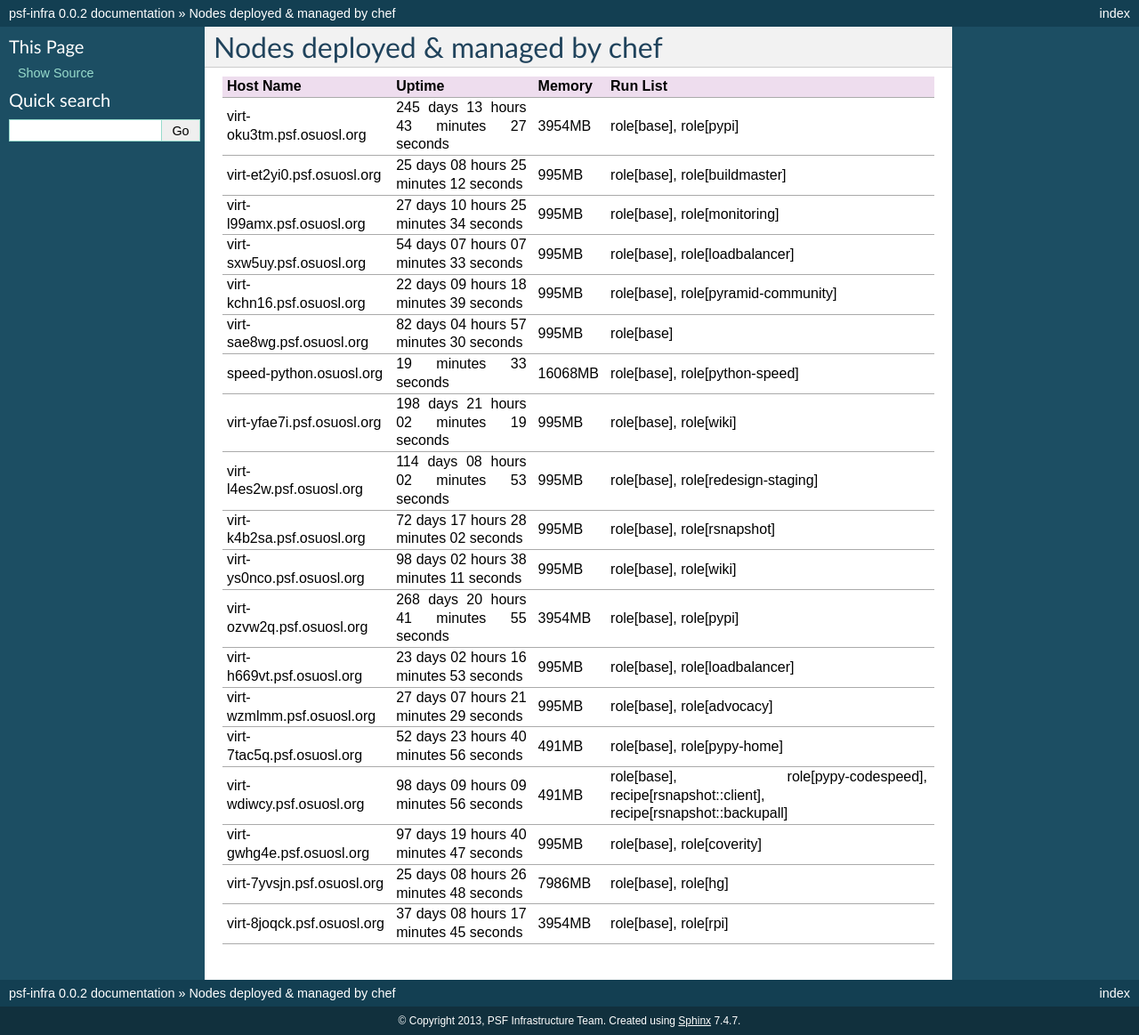
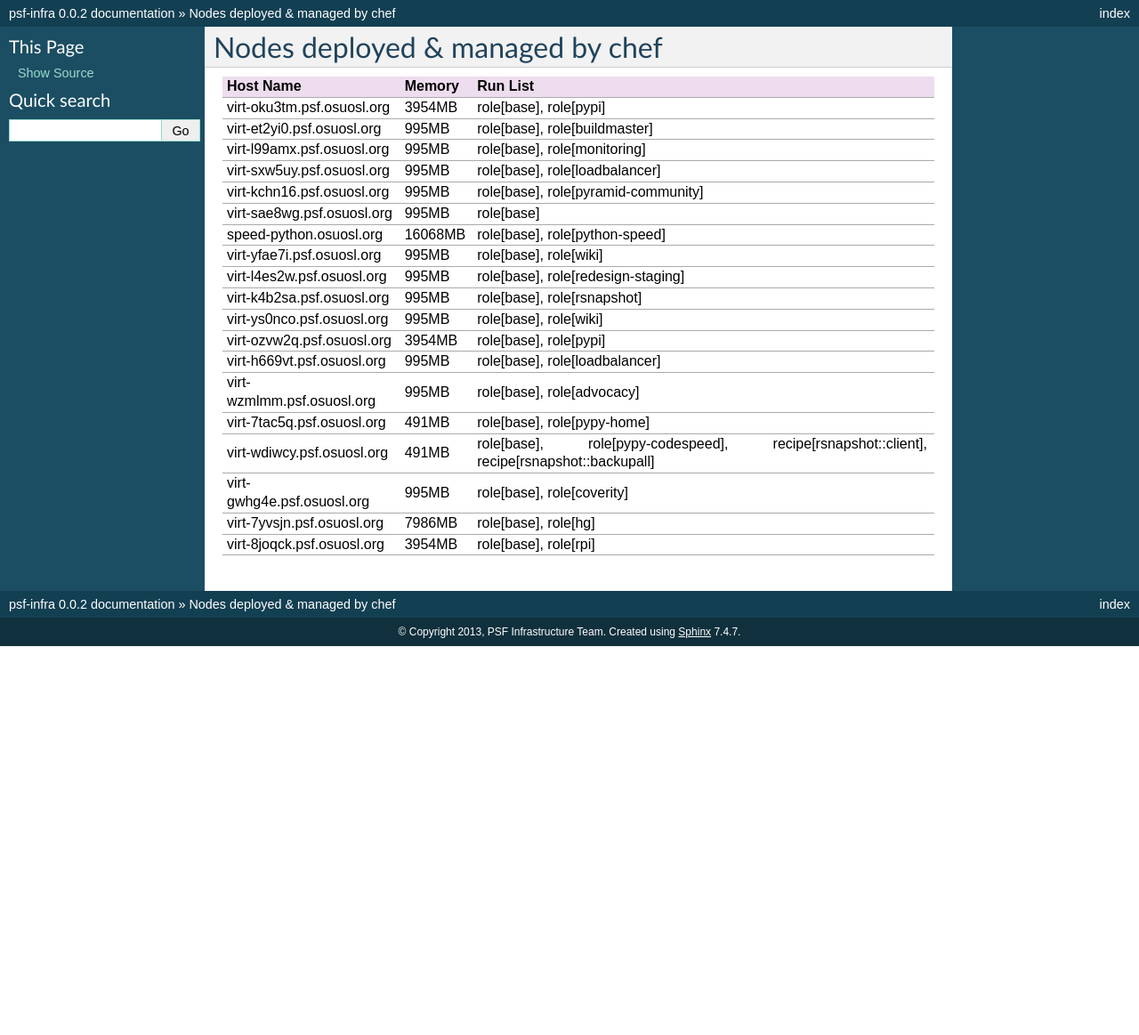
Before and after one commit to python/psf-chef, a Sphinx documentation site: the page built from doc/nodes.rst, in a window 1280 px wide. Shown: the whole page at 89% size. Built offline with Sphinx 7.4.7, drawn with Linux system fonts in a browser that asks for light colours; after the commit the page ends 900 px from its top, so only the background shows below that.

Commit message:
Update node docs. Adjust .gitignore for .out

```diff
--- a/doc/nodes.rst
+++ b/doc/nodes.rst
@@ -1,44 +1,44 @@
 Nodes deployed & managed by chef
 ================================
 
-+------------------------------+-------------------------------------------+---------+-------------------------------------------------------------------------------------------+
-| Host Name                    | Uptime                                    | Memory  | Run List                                                                                  |
-+==============================+===========================================+=========+===========================================================================================+
-| virt-oku3tm.psf.osuosl.org   | 245 days 13 hours 43 minutes 27 seconds   | 3954MB  | role[base], role[pypi]                                                                    |
-+------------------------------+-------------------------------------------+---------+-------------------------------------------------------------------------------------------+
-| virt-et2yi0.psf.osuosl.org   | 25 days 08 hours 25 minutes 12 seconds    | 995MB   | role[base], role[buildmaster]                                                             |
-+------------------------------+-------------------------------------------+---------+-------------------------------------------------------------------------------------------+
-| virt-l99amx.psf.osuosl.org   | 27 days 10 hours 25 minutes 34 seconds    | 995MB   | role[base], role[monitoring]                                                              |
-+------------------------------+-------------------------------------------+---------+-------------------------------------------------------------------------------------------+
-| virt-sxw5uy.psf.osuosl.org   | 54 days 07 hours 07 minutes 33 seconds    | 995MB   | role[base], role[loadbalancer]                                                            |
-+------------------------------+-------------------------------------------+---------+-------------------------------------------------------------------------------------------+
-| virt-kchn16.psf.osuosl.org   | 22 days 09 hours 18 minutes 39 seconds    | 995MB   | role[base], role[pyramid-community]                                                       |
-+------------------------------+-------------------------------------------+---------+-------------------------------------------------------------------------------------------+
-| virt-sae8wg.psf.osuosl.org   | 82 days 04 hours 57 minutes 30 seconds    | 995MB   | role[base]                                                                                |
-+------------------------------+-------------------------------------------+---------+-------------------------------------------------------------------------------------------+
-| speed-python.osuosl.org      | 19 minutes 33 seconds                     | 16068MB | role[base], role[python-speed]                                                            |
-+------------------------------+-------------------------------------------+---------+-------------------------------------------------------------------------------------------+
-| virt-yfae7i.psf.osuosl.org   | 198 days 21 hours 02 minutes 19 seconds   | 995MB   | role[base], role[wiki]                                                                    |
-+------------------------------+-------------------------------------------+---------+-------------------------------------------------------------------------------------------+
-| virt-l4es2w.psf.osuosl.org   | 114 days 08 hours 02 minutes 53 seconds   | 995MB   | role[base], role[redesign-staging]                                                        |
-+------------------------------+-------------------------------------------+---------+-------------------------------------------------------------------------------------------+
-| virt-k4b2sa.psf.osuosl.org   | 72 days 17 hours 28 minutes 02 seconds    | 995MB   | role[base], role[rsnapshot]                                                               |
-+------------------------------+-------------------------------------------+---------+-------------------------------------------------------------------------------------------+
-| virt-ys0nco.psf.osuosl.org   | 98 days 02 hours 38 minutes 11 seconds    | 995MB   | role[base], role[wiki]                                                                    |
-+------------------------------+-------------------------------------------+---------+-------------------------------------------------------------------------------------------+
-| virt-ozvw2q.psf.osuosl.org   | 268 days 20 hours 41 minutes 55 seconds   | 3954MB  | role[base], role[pypi]                                                                    |
-+------------------------------+-------------------------------------------+---------+-------------------------------------------------------------------------------------------+
-| virt-h669vt.psf.osuosl.org   | 23 days 02 hours 16 minutes 53 seconds    | 995MB   | role[base], role[loadbalancer]                                                            |
-+------------------------------+-------------------------------------------+---------+-------------------------------------------------------------------------------------------+
-| virt-wzmlmm.psf.osuosl.org   | 27 days 07 hours 21 minutes 29 seconds    | 995MB   | role[base], role[advocacy]                                                                |
-+------------------------------+-------------------------------------------+---------+-------------------------------------------------------------------------------------------+
-| virt-7tac5q.psf.osuosl.org   | 52 days 23 hours 40 minutes 56 seconds    | 491MB   | role[base], role[pypy-home]                                                               |
-+------------------------------+-------------------------------------------+---------+-------------------------------------------------------------------------------------------+
-| virt-wdiwcy.psf.osuosl.org   | 98 days 09 hours 09 minutes 56 seconds    | 491MB   | role[base], role[pypy-codespeed], recipe[rsnapshot::client], recipe[rsnapshot::backupall] |
-+------------------------------+-------------------------------------------+---------+-------------------------------------------------------------------------------------------+
-| virt-gwhg4e.psf.osuosl.org   | 97 days 19 hours 40 minutes 47 seconds    | 995MB   | role[base], role[coverity]                                                                |
-+------------------------------+-------------------------------------------+---------+-------------------------------------------------------------------------------------------+
-| virt-7yvsjn.psf.osuosl.org   | 25 days 08 hours 26 minutes 48 seconds    | 7986MB  | role[base], role[hg]                                                                      |
-+------------------------------+-------------------------------------------+---------+-------------------------------------------------------------------------------------------+
-| virt-8joqck.psf.osuosl.org   | 37 days 08 hours 17 minutes 45 seconds    | 3954MB  | role[base], role[rpi]                                                                     |
-+------------------------------+-------------------------------------------+---------+-------------------------------------------------------------------------------------------+
++------------------------------+---------+-------------------------------------------------------------------------------------------+
+| Host Name                    | Memory  | Run List                                                                                  |
++==============================+=========+===========================================================================================+
+| virt-oku3tm.psf.osuosl.org   | 3954MB  | role[base], role[pypi]                                                                    |
++------------------------------+---------+-------------------------------------------------------------------------------------------+
+| virt-et2yi0.psf.osuosl.org   | 995MB   | role[base], role[buildmaster]                                                             |
++------------------------------+---------+-------------------------------------------------------------------------------------------+
+| virt-l99amx.psf.osuosl.org   | 995MB   | role[base], role[monitoring]                                                              |
++------------------------------+---------+-------------------------------------------------------------------------------------------+
+| virt-sxw5uy.psf.osuosl.org   | 995MB   | role[base], role[loadbalancer]                                                            |
++------------------------------+---------+-------------------------------------------------------------------------------------------+
+| virt-kchn16.psf.osuosl.org   | 995MB   | role[base], role[pyramid-community]                                                       |
++------------------------------+---------+-------------------------------------------------------------------------------------------+
+| virt-sae8wg.psf.osuosl.org   | 995MB   | role[base]                                                                                |
++------------------------------+---------+-------------------------------------------------------------------------------------------+
+| speed-python.osuosl.org      | 16068MB | role[base], role[python-speed]                                                            |
++------------------------------+---------+-------------------------------------------------------------------------------------------+
+| virt-yfae7i.psf.osuosl.org   | 995MB   | role[base], role[wiki]                                                                    |
++------------------------------+---------+-------------------------------------------------------------------------------------------+
+| virt-l4es2w.psf.osuosl.org   | 995MB   | role[base], role[redesign-staging]                                                        |
++------------------------------+---------+-------------------------------------------------------------------------------------------+
+| virt-k4b2sa.psf.osuosl.org   | 995MB   | role[base], role[rsnapshot]                                                               |
++------------------------------+---------+-------------------------------------------------------------------------------------------+
+| virt-ys0nco.psf.osuosl.org   | 995MB   | role[base], role[wiki]                                                                    |
++------------------------------+---------+-------------------------------------------------------------------------------------------+
+| virt-ozvw2q.psf.osuosl.org   | 3954MB  | role[base], role[pypi]                                                                    |
++------------------------------+---------+-------------------------------------------------------------------------------------------+
+| virt-h669vt.psf.osuosl.org   | 995MB   | role[base], role[loadbalancer]                                                            |
++------------------------------+---------+-------------------------------------------------------------------------------------------+
+| virt-wzmlmm.psf.osuosl.org   | 995MB   | role[base], role[advocacy]                                                                |
++------------------------------+---------+-------------------------------------------------------------------------------------------+
+| virt-7tac5q.psf.osuosl.org   | 491MB   | role[base], role[pypy-home]                                                               |
++------------------------------+---------+-------------------------------------------------------------------------------------------+
+| virt-wdiwcy.psf.osuosl.org   | 491MB   | role[base], role[pypy-codespeed], recipe[rsnapshot::client], recipe[rsnapshot::backupall] |
++------------------------------+---------+-------------------------------------------------------------------------------------------+
+| virt-gwhg4e.psf.osuosl.org   | 995MB   | role[base], role[coverity]                                                                |
++------------------------------+---------+-------------------------------------------------------------------------------------------+
+| virt-7yvsjn.psf.osuosl.org   | 7986MB  | role[base], role[hg]                                                                      |
++------------------------------+---------+-------------------------------------------------------------------------------------------+
+| virt-8joqck.psf.osuosl.org   | 3954MB  | role[base], role[rpi]                                                                     |
++------------------------------+---------+-------------------------------------------------------------------------------------------+
```
Also changed, not shown: 1 other file.
